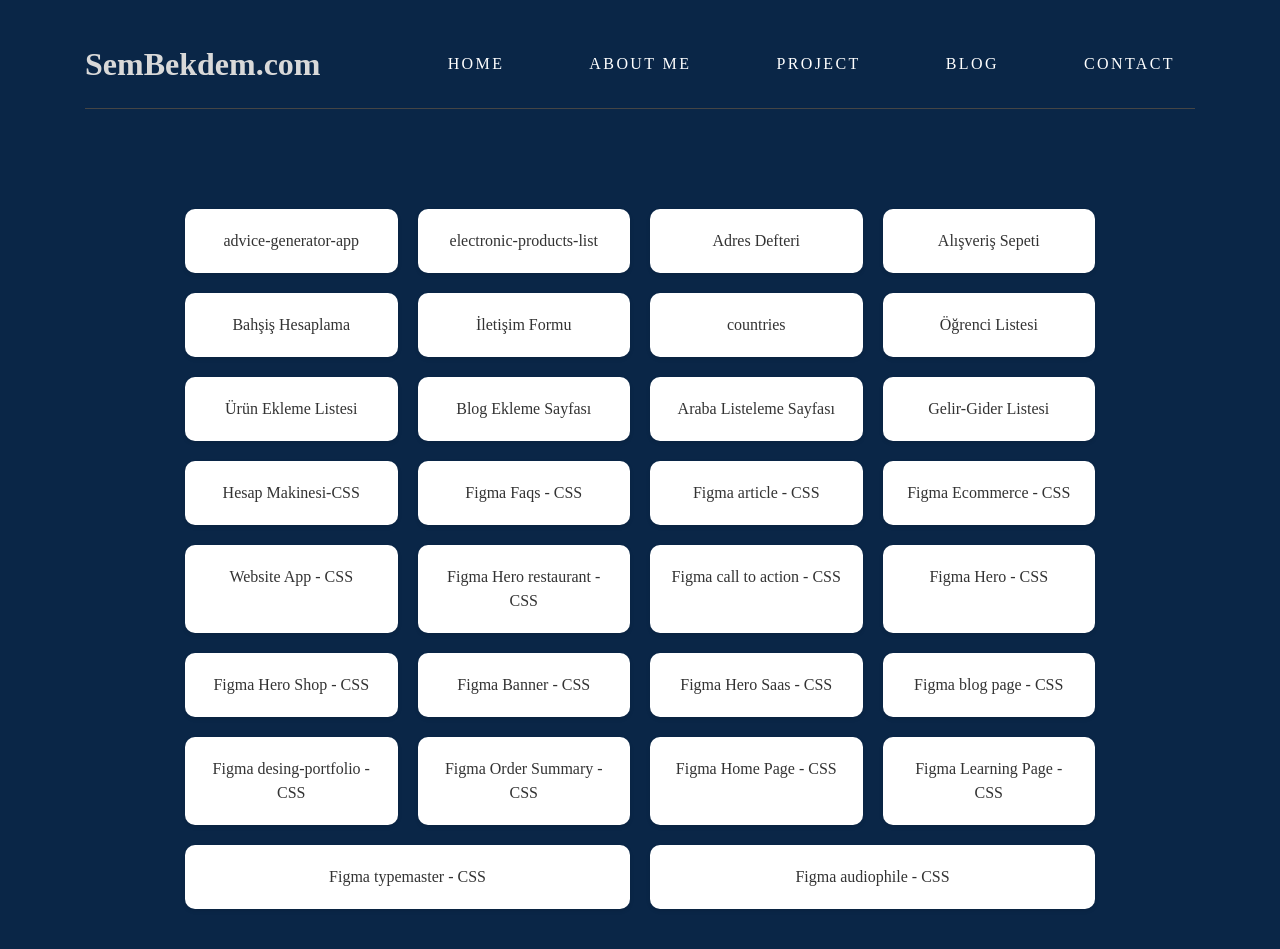
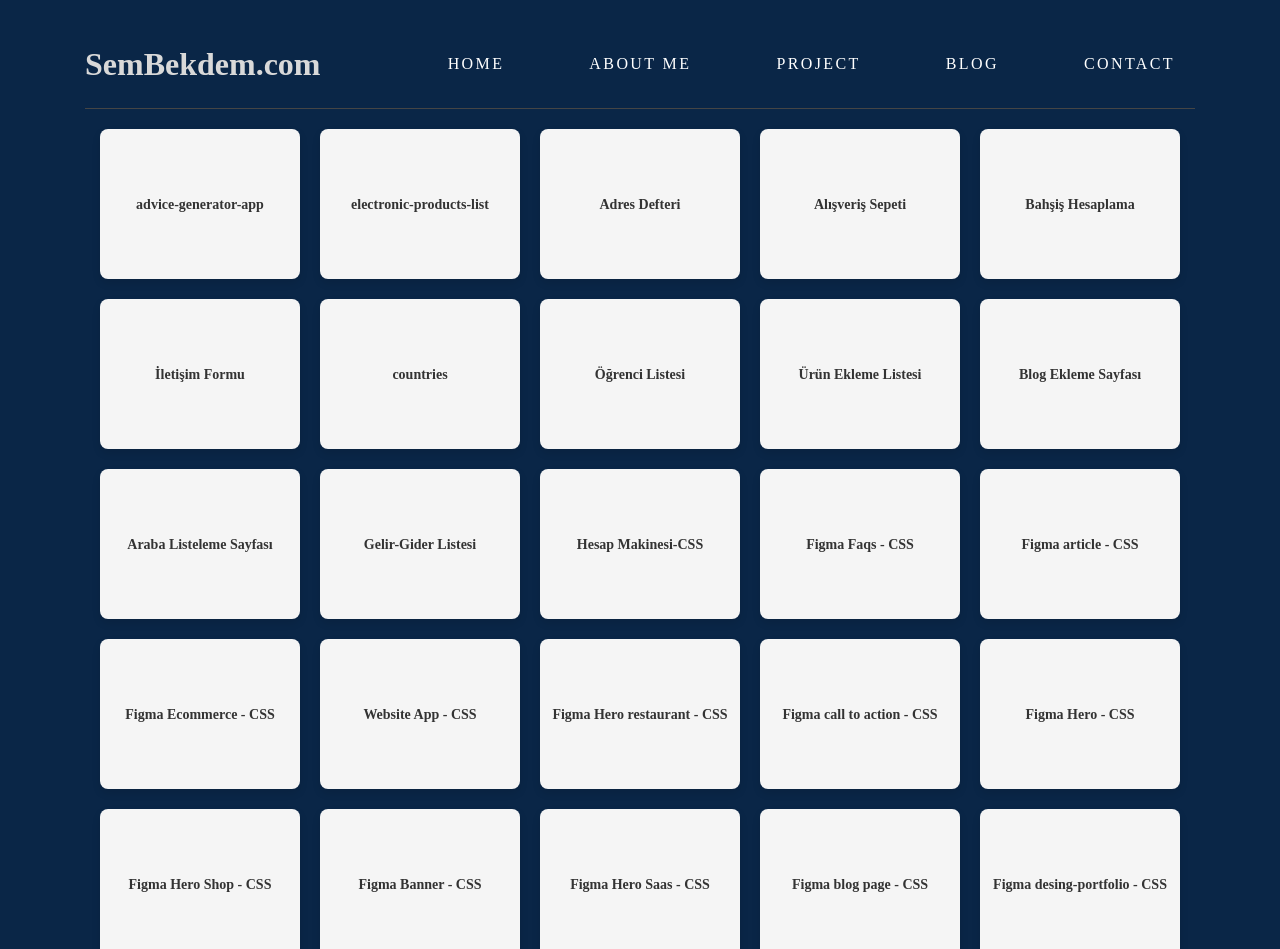
Before and after one commit to ecesemabekdemir/portfolio-next, a Next.js app: page /project in a window 1280 px wide. Shown: the top 949 px of the page. Built offline with nearby package versions, Linux system fonts and the light colour scheme.

Commit message:
project css değişti

```diff
--- a/app/globals.css
+++ b/app/globals.css
@@ -194,31 +194,7 @@ li {
 }
 
 
-.projects {
-  display: flex;
-  flex-wrap: wrap;
-  gap: 20px;
-  margin: 50px;
-  .projects a {
-    flex: 1;
-    min-width: 200px;
-    padding: 20px;
-    background-color: #fff;
-    text-align: center;
-    text-decoration: none;
-    color: #333;
-    border-radius: 10px;
-    box-shadow: 0 2px 4px rgba(0, 0, 0, 0.1);
-    transition: transform 0.3s, box-shadow 0.3s;
-    animation: fadeInUp 2s ease-in;
-  }
 
-  .projects a:hover {
-    transform: translateY(-5px);
-    box-shadow: 0 4px 8px rgba(0, 0, 0, 0.2);
-    background-color: #f0f0f0;
-  }
-}
 
 .skillsContainer {
   width: 100%;
--- a/app/project/page.jsx
+++ b/app/project/page.jsx
@@ -1,105 +1,161 @@
+import "./project.css";
+
 export default function Project() {
   return (
-    <>
-      <div className="projects">
-        <div className="projects">
+    <div className="card-container">
+      <div className="card">
         <a
           href="https://advice-generator-app-hazel-ten.vercel.app/"
           target="_blank"
         >
           advice-generator-app
         </a>
-          <a
-            href="https://electronic-products-list.vercel.app/"
-            target="_blank"
-          >
+      </div>
+      <div className="card">
+        <a href="https://electronic-products-list.vercel.app/" target="_blank">
           electronic-products-list
         </a>
-
+      </div>
+      <div className="card">
         <a href="https://adres-defteri-kohl.vercel.app/" target="_blank">
           Adres Defteri
         </a>
+      </div>
+      <div className="card">
         <a href="https://alisveris-sepeti-red.vercel.app/" target="_blank">
           Alışveriş Sepeti
         </a>
+      </div>
+      <div className="card">
         <a href="https://tip-calculater-bay.vercel.app/" target="_blank">
           Bahşiş Hesaplama
         </a>
+      </div>
+      <div className="card">
         <a href="https://contact-form-plum-psi.vercel.app/" target="_blank">
           İletişim Formu
         </a>
+      </div>
+      <div className="card">
         <a href="https://countries-two-silk.vercel.app/" target="_blank">
           countries
         </a>
+      </div>
+      <div className="card">
         <a href="https://student-list-mu.vercel.app/" target="_blank">
           Öğrenci Listesi
         </a>
+      </div>
+      <div className="card">
         <a href="https://product-list-app-wine.vercel.app/" target="_blank">
           Ürün Ekleme Listesi
         </a>
+      </div>
+      <div className="card">
         <a href="https://blog-page-app.vercel.app/" target="_blank">
           Blog Ekleme Sayfası
         </a>
+      </div>
+      <div className="card">
         <a href="https://cars-list-gamma.vercel.app/" target="_blank">
           Araba Listeleme Sayfası
         </a>
+      </div>
+      <div className="card">
         <a href="https://gelir-gider-omega.vercel.app/" target="_blank">
           Gelir-Gider Listesi
         </a>
+      </div>
+      <div className="card">
         <a href="https://hesap-makinesi-sage.vercel.app/" target="_blank">
           Hesap Makinesi-CSS
         </a>
+      </div>
+      <div className="card">
         <a href="https://figma-faqs.vercel.app/" target="_blank">
           Figma Faqs - CSS
         </a>
+      </div>
+      <div className="card">
         <a href="https://figma-article.vercel.app/" target="_blank">
           Figma article - CSS
         </a>
+      </div>
+      <div className="card">
         <a href="https://ecommerce-figma.vercel.app/" target="_blank">
           Figma Ecommerce - CSS
         </a>
-          <a href="https://website-app-group.vercel.app/">Website App - CSS</a>
+      </div>
+      <div className="card">
+        <a href="https://website-app-group.vercel.app/" target="_blank">
+          Website App - CSS
+        </a>
+      </div>
+      <div className="card">
         <a href="https://hero-restaurant-iota.vercel.app/" target="_blank">
           Figma Hero restaurant - CSS
         </a>
+      </div>
+      <div className="card">
         <a href="https://call-to-action-azure.vercel.app/" target="_blank">
           Figma call to action - CSS
         </a>
+      </div>
+      <div className="card">
         <a href="https://hero-sage.vercel.app/" target="_blank">
           Figma Hero - CSS
         </a>
+      </div>
+      <div className="card">
         <a href="https://hero-shop-bice.vercel.app/" target="_blank">
           Figma Hero Shop - CSS
         </a>
+      </div>
+      <div className="card">
         <a href="https://banner-sable.vercel.app/" target="_blank">
           Figma Banner - CSS
         </a>
+      </div>
+      <div className="card">
         <a href="https://hero-saas.vercel.app/" target="_blank">
           Figma Hero Saas - CSS
         </a>
+      </div>
+      <div className="card">
         <a href="https://blog-page-css.vercel.app/" target="_blank">
           Figma blog page - CSS
         </a>
+      </div>
+      <div className="card">
         <a href="https://desing-portfolio.vercel.app/" target="_blank">
           Figma desing-portfolio - CSS
         </a>
-          <a href="https://order-summary-lemon-two.vercel.app/">
+      </div>
+      <div className="card">
+        <a href="https://order-summary-lemon-two.vercel.app/" target="_blank">
           Figma Order Summary - CSS
         </a>
+      </div>
+      <div className="card">
         <a href="https://home-page-nine-tau.vercel.app/" target="_blank">
           Figma Home Page - CSS
         </a>
+      </div>
+      <div className="card">
         <a href="https://learning-figma.vercel.app/" target="_blank">
           Figma Learning Page - CSS
         </a>
+      </div>
+      <div className="card">
         <a href="https://typemaster-psi.vercel.app/" target="_blank">
           Figma typemaster - CSS
         </a>
+      </div>
+      <div className="card">
         <a href="https://audiophile-mu-three.vercel.app/" target="_blank">
           Figma audiophile - CSS
         </a>
       </div>
     </div>
-    </>
   );
 }
--- /dev/null
+++ b/app/project/project.css
@@ -0,0 +1,42 @@
+.card-container {
+  display: flex;
+  flex-wrap: wrap;
+  gap: 20px;
+  justify-content: center;
+}
+
+.projects {
+  display: flex;
+  flex-wrap: wrap;
+  gap: 20px;
+}
+
+.cards {
+  display: flex;
+  flex-wrap: wrap;
+  gap: 20px;
+  justify-content: space-around;
+}
+
+.card {
+  width: 200px;
+  height: 150px;
+  background-color: #f5f5f5;
+  border-radius: 8px;
+  box-shadow: 0 4px 8px rgba(0, 0, 0, 0.1);
+  display: flex;
+  justify-content: center;
+  align-items: center;
+  text-align: center;
+}
+
+.card a {
+  text-decoration: none;
+  color: #333;
+  font-size: 14px;
+  font-weight: bold;
+}
+
+.card a:hover {
+  color: #007bff;
+}
```
Also changed, not shown: app/page.module.css (deleted, +0 -165 lines). Lines whose indentation alone changed are shown as unchanged.
